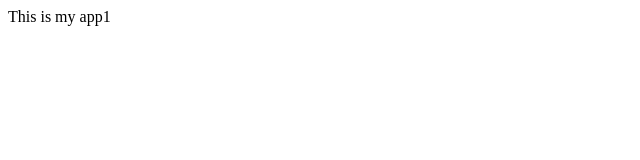
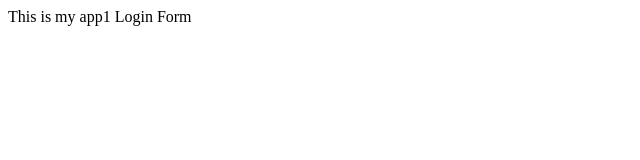
Before and after one commit to dfg-app/app2, a plain HTML site: page index.html in a window 1280 px wide. Shown: the full height of the page, 0-640 px from the left. Drawn offline with Linux system fonts and the light colour scheme.

Commit message:
login form

```diff
--- /dev/null
+++ b/dir2/app2.js
@@ -0,0 +1 @@
+asdf
--- a/index.html
+++ b/index.html
@@ -6,5 +6,6 @@
   </head>
   <body>
     This is my app1
+    Login Form
   </body>
 </html>
```
Also changed, not shown: login.html (added, +1 -0 lines), log.txt (added).
